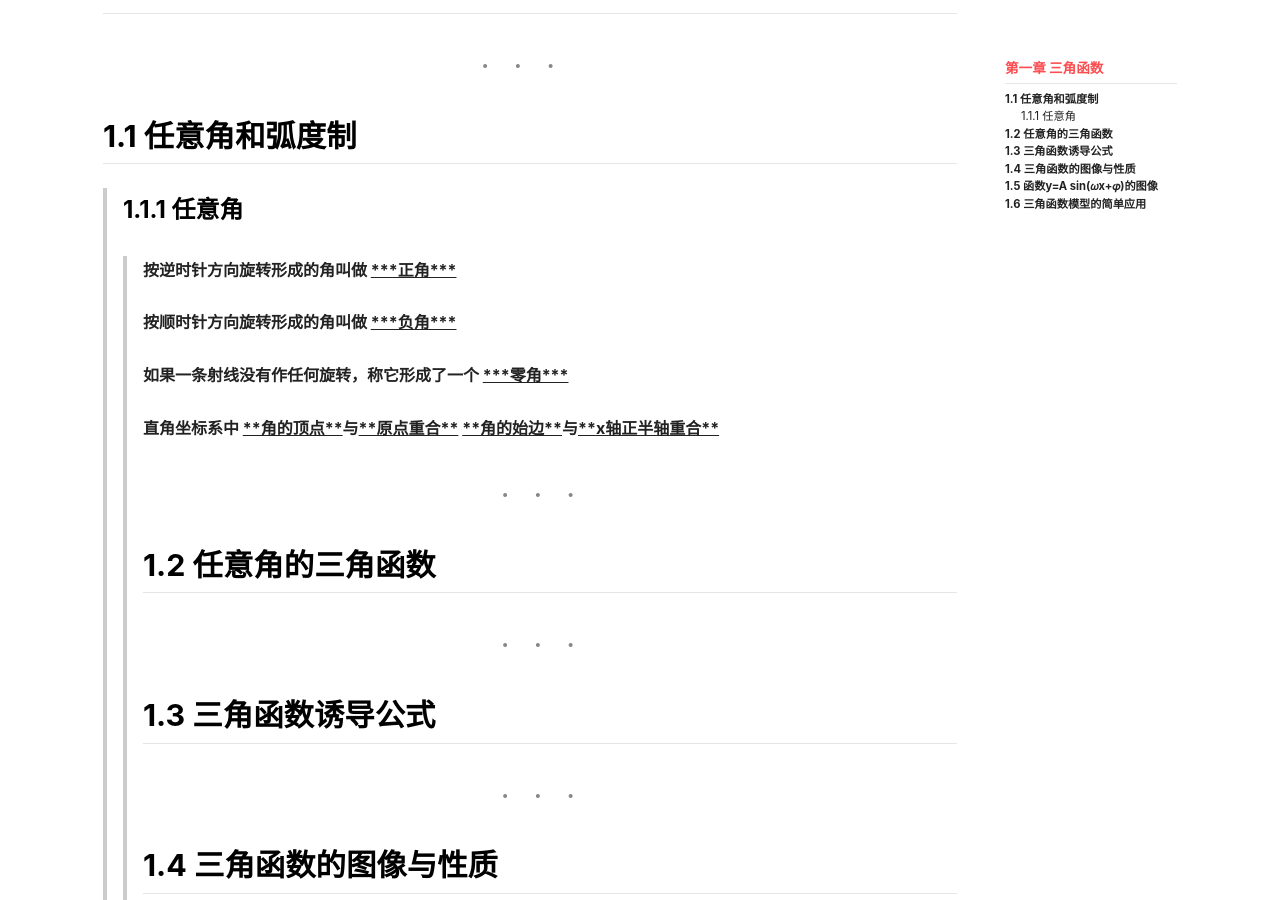
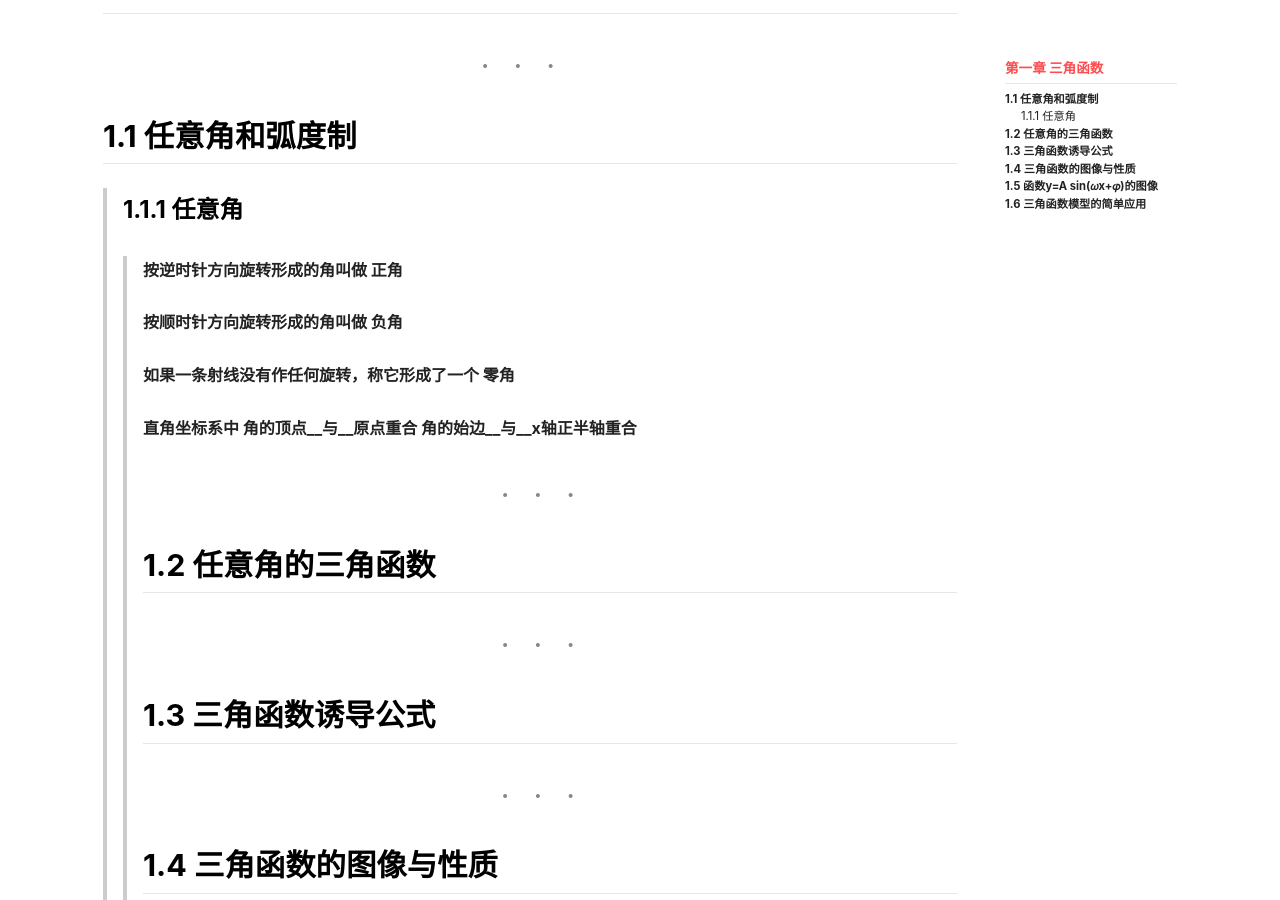
Before and after one commit to Git-WeStudio/Git-WeStudio.Github.io, a Jekyll site: the page built from _posts/2019-12-8-1.md, in a window 1280 px wide and 900 px high, scrolled down 331 px. Built offline with Jekyll 4.4.1, drawn with Linux system fonts in a browser that asks for light colours; nearby versions of some CDN libraries.

Commit message:
Update 2019-12-8-1.md

```diff
--- a/_posts/2019-12-8-1.md
+++ b/_posts/2019-12-8-1.md
@@ -6,10 +6,10 @@ tags: 数学
 ***
 ## 1.1 任意角和弧度制
 > ### 1.1.1 任意角
->> ##### 按逆时针方向旋转形成的角叫做 <u>***正角***</u>
->> ##### 按顺时针方向旋转形成的角叫做 <u>***负角***</u>
->> ##### 如果一条射线没有作任何旋转，称它形成了一个 <u>***零角***</u>
->> ##### 直角坐标系中 <u>**角的顶点**</u>与<u>**原点重合**</u> <u>**角的始边**</u>与<u>**x轴正半轴重合**</u>
+>> ##### 按逆时针方向旋转形成的角叫做 __正角__
+>> ##### 按顺时针方向旋转形成的角叫做 __负角__
+>> ##### 如果一条射线没有作任何旋转，称它形成了一个 __零角__
+>> ##### 直角坐标系中 __角的顶点__与__原点重合__ __角的始边__与__x轴正半轴重合__
 ***
 ## 1.2 任意角的三角函数
 ***
```
